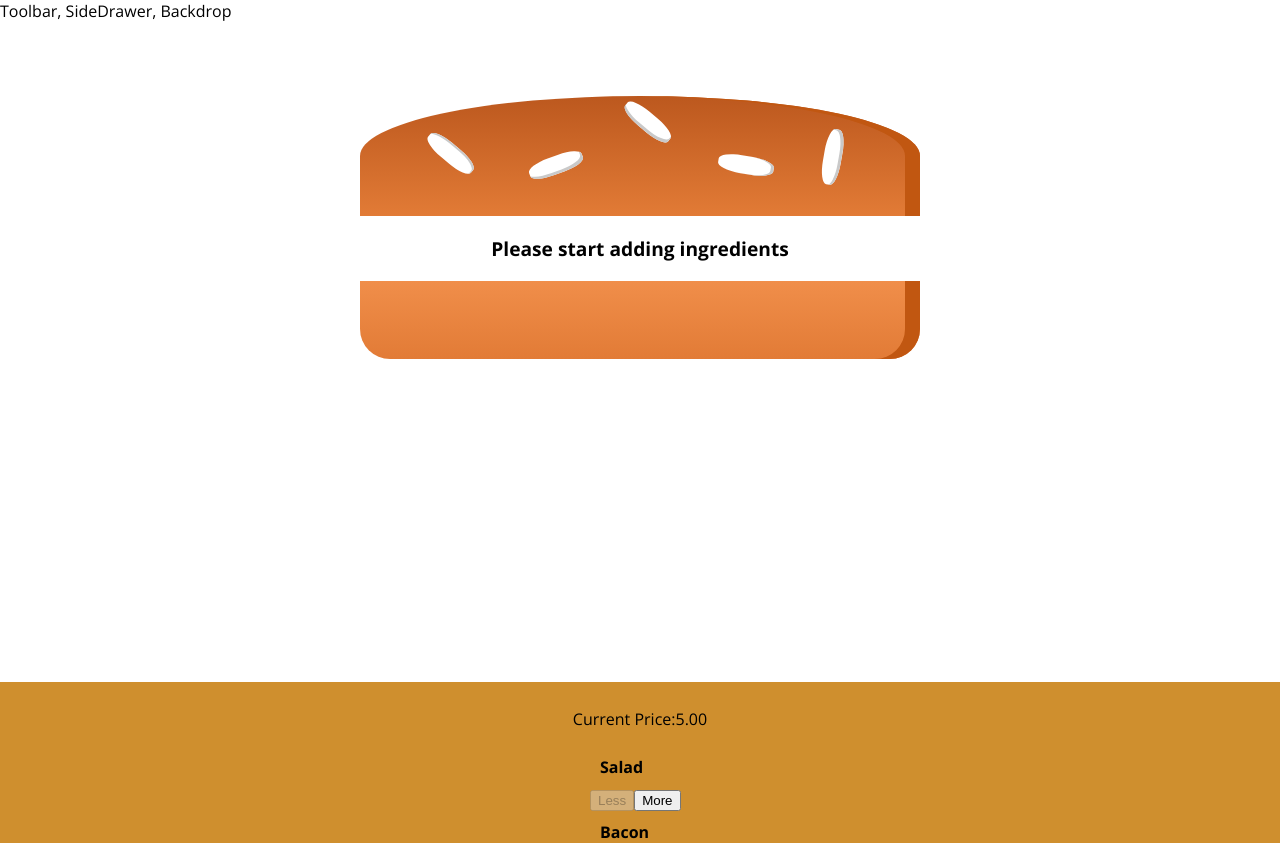
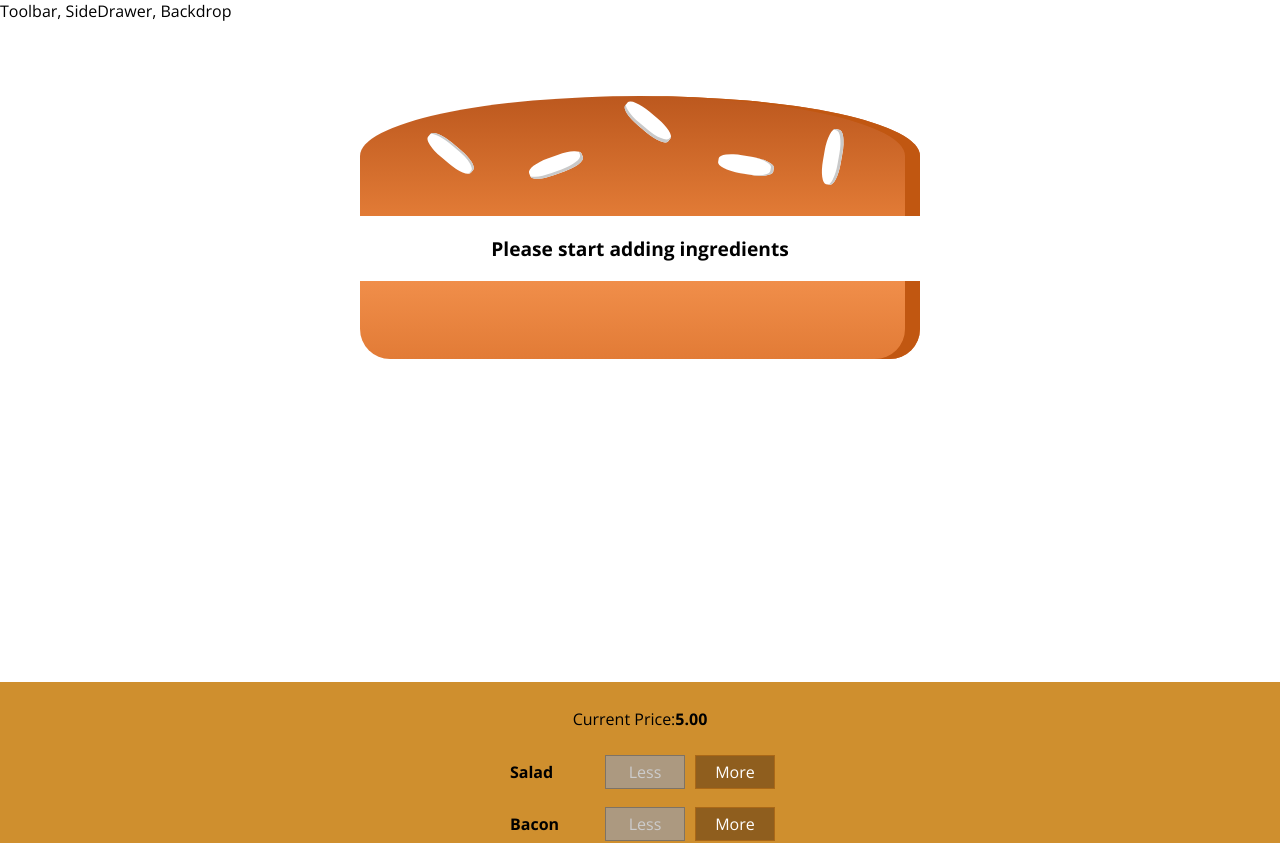
Before and after one commit to vipham258/burger-builder, a React (Create React App) app: page / in a window 1280 px wide. Shown: the top 843 px of the page. Built offline with nearby package versions, Linux system fonts and the light colour scheme.

Commit message:
fixing strong tag

```diff
--- a/src/components/Burger/BuildControls/BuildControl/BuildControl.js
+++ b/src/components/Burger/BuildControls/BuildControl/BuildControl.js
@@ -3,7 +3,7 @@ import css from "./BuildControl.module.css";
 
 const buildControl = props => {
   return (
-    <div>
+    <div className={css.BuildControl}>
       <div className={css.Label}>{props.label}</div>
       <button
         className={css.Less}
--- a/src/components/Burger/BuildControls/BuildControls.js
+++ b/src/components/Burger/BuildControls/BuildControls.js
@@ -13,7 +13,7 @@ const buildControls = props => {
   return (
     <div className={css.BuildControls}>
       <p>
-        Current Price:<stron>{props.price.toFixed(2)}</stron>
+        Current Price:<strong>{props.price.toFixed(2)}</strong>
       </p>
       {controls.map(ctrl => (
         <BuildControl
--- a/src/containers/BurgerBuilder/BurgerBuilder.js
+++ b/src/containers/BurgerBuilder/BurgerBuilder.js
@@ -62,10 +62,10 @@ class BurgerBuilder extends Component {
 
   render() {
     const disableInfo = {
-      ...this.state.ingredients
+      // ...this.state.ingredients
     };
-    for (let key in disableInfo) {
-      disableInfo[key] = disableInfo[key] <= 0;
+    for (let key in this.state.ingredients) {
+      disableInfo[key] = this.state.ingredients[key] <= 0;
     }
     //{salad:true, meat:false, ...}
     return (
```
